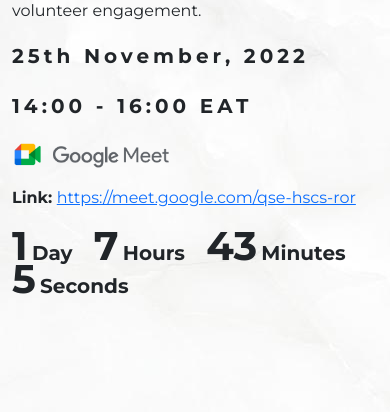
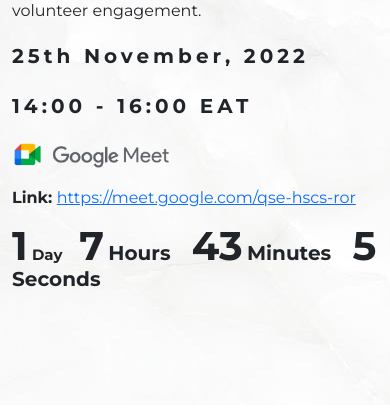
Before and after one commit to fredricksimi/elandome-1, a Django app: page /events in a window 390 px wide. Shown: the part 697-1109 px from the top of the page. Run offline with Django 3.2, Linux system fonts and the light colour scheme.

Commit message:
new changes

```diff
--- a/mainapp/templates/mainapp/events.html
+++ b/mainapp/templates/mainapp/events.html
@@ -5,6 +5,10 @@
 <style>
   div.inline { float:left; }
 .clearBoth { clear:both; }
+@media (min-width: 280px) and (max-width: 480px) {
+  .days1{font-size:20 !important;}
+  .days11{font-size:15px !important;}
+}
 </style>
 <div style="background:url('../../static/images/sandra-back7.jpeg');background-repeat:repeat;">
 
@@ -39,10 +43,11 @@
         </div>
         <div>
           <p>
-            <span id="days" style="font-weight: bold;font-size:40px;"></span> <span style="font-size:20px;font-weight:bold">Day &nbsp;&nbsp;</span>
-            <span id="hours" style="font-weight: bold;font-size:40px;"></span> <span style="font-size:20px;font-weight:bold">Hours &nbsp;&nbsp;</span>
-            <span id="minutes" style="font-weight: bold;font-size:40px;"></span> <span style="font-size:20px;font-weight:bold">Minutes &nbsp;&nbsp;</span>
-            <span id="seconds" style="font-weight: bold;font-size:40px;"></span> <span style="font-size:20px;font-weight:bold">Seconds</span></p>
+            <span id="days" class="days1" style="font-weight: bold;font-size:40px;"></span> <span class="days11" style="font-size:20px;font-weight:bold">Day &nbsp;&nbsp;</span>
+            <span id="hours" class="hours" style="font-weight: bold;font-size:40px;"></span> <span style="font-size:20px;font-weight:bold">Hours &nbsp;&nbsp;</span>
+            <span id="minutes" class="minutes" style="font-weight: bold;font-size:40px;"></span> <span style="font-size:20px;font-weight:bold">Minutes &nbsp;&nbsp;</span>
+            <span id="seconds" class="seconds" style="font-weight: bold;font-size:40px;"></span> <span style="font-size:20px;font-weight:bold">Seconds</span>
+          </p>
       </div>
       </div>
     </div>
```
